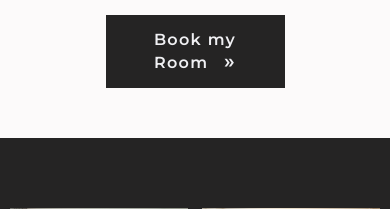
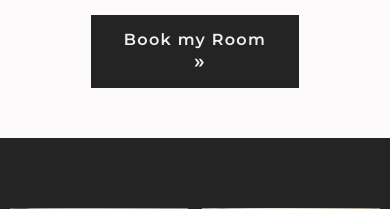
Before and after one commit to Subhampreet/Book-My-Room, a PHP site: page / in a window 390 px wide. Shown: the part 5318-5527 px from the top of the page. Run offline with PHP 8.4, Linux system fonts and the light colour scheme; some libraries are stand-ins or nearby versions.

Commit message:
Responsive 4.0

```diff
--- a/style.css
+++ b/style.css
@@ -1016,7 +1016,7 @@ footer .footer-body .footer-right .footer-list li{
   }
 
   .explore .book-room {
-    width: 60% !important;
+    width: 70% !important;
     margin: auto;
     margin-top: 20px;
     }
```
